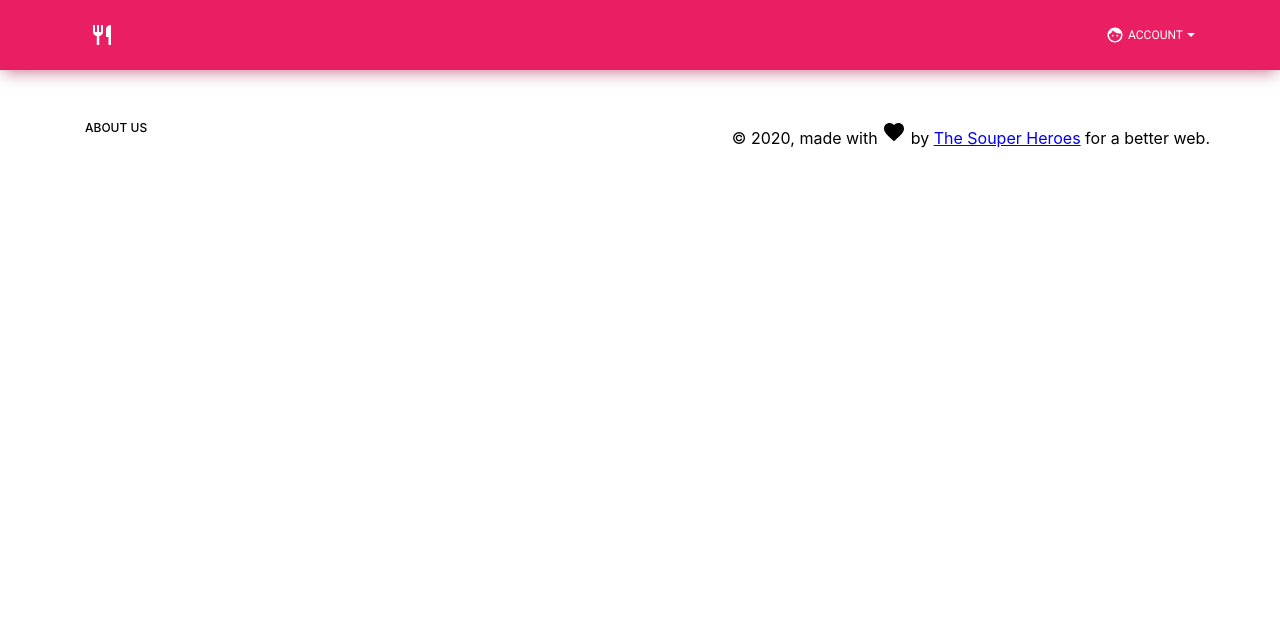
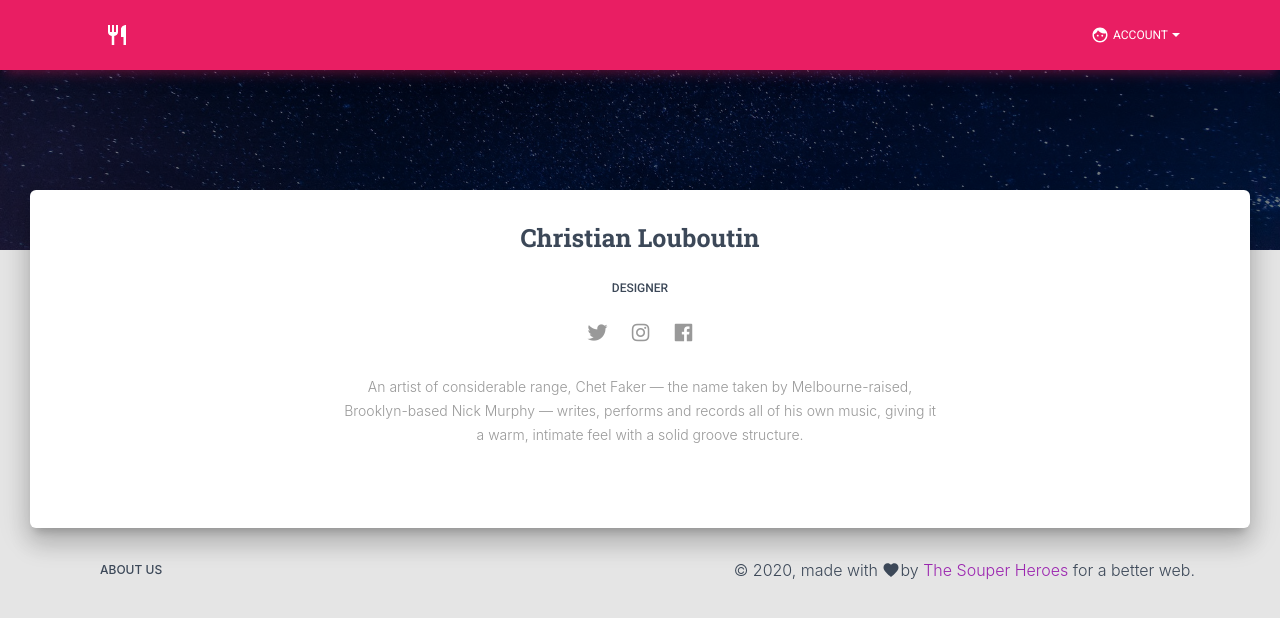
Before and after one commit to Souper-Heroes/souper-app-frontend, a React (Create React App) app: page / in a window 1280 px wide. Shown: the top 618 px of the page. Built offline with nearby package versions, Linux system fonts and the light colour scheme.

Commit message:
tidy up a few bits and create template for the views

```diff
--- a/public/index.html
+++ b/public/index.html
@@ -37,7 +37,7 @@
       work correctly both with client-side routing and a non-root public URL.
       Learn how to configure a non-root public URL by running `npm run build`.
     -->
-    <title>Material Kit React</title>
+    <title>Souper Heroes</title>
   </head>
   <body>
     <noscript> You need to enable JavaScript to run this app. </noscript>
--- a/src/App.js
+++ b/src/App.js
@@ -1,18 +1,22 @@
 import React, { useState } from 'react';
 import LoginPage from './components/Login/LoginPage';
 import RegisterPage from './components/Login/RegisterPage';
+import ItemListings from 'components/Items/ItemListings.js';
 import Page from './components/Page';
+import Header from 'components/Layout/Header.js';
+import HeaderLinks from 'components/Layout/HeaderLinks.js';
+import { Restaurant } from '@material-ui/icons';
+import SouperFooter from 'components/Layout/SouperFooter';
+import Parallax from 'components/MaterialKitComponents/Parallax/Parallax.js';
 import { BrowserRouter, Route, Switch } from 'react-router-dom';
 import './App.css';
 
 function App() {
-  const [registerInputs] = useState(
-    [
-      { id: 'first', label: 'Full Name', type: 'text', icon: 'face' },
-      { id: 'second', label: 'Email', type: 'email', icon: 'email' },
-      { id: 'third', label: 'Password', type: 'password', icon: 'lock' },
-    ]
-  );
+  const [registerInputs] = useState([
+    { id: 'first', label: 'Full Name', type: 'text', icon: 'face' },
+    { id: 'second', label: 'Email', type: 'email', icon: 'email' },
+    { id: 'third', label: 'Password', type: 'password', icon: 'lock' },
+  ]);
 
   return (
     <BrowserRouter>
@@ -24,7 +28,16 @@ function App() {
           <RegisterPage registerInputs={registerInputs} />
         </Route>
         <Route path='/'>
-          <Page />
+          <Header
+            brand={<Restaurant />}
+            color='rose'
+            leftLinks={''}
+            rightLinks={<HeaderLinks />}
+            fixed
+          />
+          <Parallax small filter image={require('assets/img/profile-bg.jpg')} />
+          <ItemListings />
+          <SouperFooter />
         </Route>
       </Switch>
     </BrowserRouter>
--- a/src/assets/jss/material-kit-react/components/parallaxStyle.js
+++ b/src/assets/jss/material-kit-react/components/parallaxStyle.js
@@ -1,35 +1,35 @@
 const parallaxStyle = {
   parallax: {
-    height: "90vh",
-    maxHeight: "1000px",
-    overflow: "hidden",
-    position: "relative",
-    backgroundPosition: "center center",
-    backgroundSize: "cover",
-    margin: "0",
-    padding: "0",
-    border: "0",
-    display: "flex",
-    alignItems: "center"
+    height: '90vh',
+    maxHeight: '1000px',
+    overflow: 'hidden',
+    position: 'relative',
+    backgroundPosition: 'center center',
+    backgroundSize: 'cover',
+    margin: '0',
+    padding: '0',
+    border: '0',
+    display: 'flex',
+    alignItems: 'center',
   },
   filter: {
-    "&:before": {
-      background: "rgba(0, 0, 0, 0.5)"
+    '&:before': {
+      background: 'rgba(0, 0, 0, 0.5)',
     },
-    "&:after,&:before": {
-      position: "absolute",
-      zIndex: "1",
-      width: "100%",
-      height: "100%",
-      display: "block",
-      left: "0",
-      top: "0",
-      content: "''"
-    }
+    '&:after,&:before': {
+      position: 'absolute',
+      zIndex: '1',
+      width: '100%',
+      height: '100%',
+      display: 'block',
+      left: '0',
+      top: '0',
+      content: "''",
+    },
   },
   small: {
-    height: "380px"
-  }
+    height: '250px',
+  },
 };
 
 export default parallaxStyle;
--- a/src/assets/jss/material-kit-react/views/profilePage.js
+++ b/src/assets/jss/material-kit-react/views/profilePage.js
@@ -1,62 +1,62 @@
-import { container, title } from "assets/jss/material-kit-react.js";
+import { container, title } from 'assets/jss/material-kit-react.js';
 
-import imagesStyle from "assets/jss/material-kit-react/imagesStyles.js";
+import imagesStyle from 'assets/jss/material-kit-react/imagesStyles.js';
 
 const profilePageStyle = {
   container,
   profile: {
-    textAlign: "center",
-    "& img": {
-      maxWidth: "160px",
-      width: "100%",
-      margin: "0 auto",
-      transform: "translate3d(0, -50%, 0)"
-    }
+    textAlign: 'center',
+    '& img': {
+      maxWidth: '160px',
+      width: '100%',
+      margin: '0 auto',
+      transform: 'translate3d(0, -50%, 0)',
+    },
   },
   description: {
-    margin: "1.071rem auto 0",
-    maxWidth: "600px",
-    color: "#999",
-    textAlign: "center !important"
+    margin: '1.071rem auto 0',
+    maxWidth: '600px',
+    color: '#999',
+    textAlign: 'center !important',
   },
   name: {
-    marginTop: "-80px"
+    marginTop: '0px',
   },
   ...imagesStyle,
   main: {
-    background: "#FFFFFF",
-    position: "relative",
-    zIndex: "3"
+    background: '#FFFFFF',
+    position: 'relative',
+    zIndex: '3',
   },
   mainRaised: {
-    margin: "-60px 30px 0px",
-    borderRadius: "6px",
+    margin: '-60px 30px 0px',
+    borderRadius: '6px',
     boxShadow:
-      "0 16px 24px 2px rgba(0, 0, 0, 0.14), 0 6px 30px 5px rgba(0, 0, 0, 0.12), 0 8px 10px -5px rgba(0, 0, 0, 0.2)"
+      '0 16px 24px 2px rgba(0, 0, 0, 0.14), 0 6px 30px 5px rgba(0, 0, 0, 0.12), 0 8px 10px -5px rgba(0, 0, 0, 0.2)',
   },
   title: {
     ...title,
-    display: "inline-block",
-    position: "relative",
-    marginTop: "30px",
-    minHeight: "32px",
-    textDecoration: "none"
+    display: 'inline-block',
+    position: 'relative',
+    marginTop: '30px',
+    minHeight: '32px',
+    textDecoration: 'none',
   },
   socials: {
-    marginTop: "0",
-    width: "100%",
-    transform: "none",
-    left: "0",
-    top: "0",
-    height: "100%",
-    lineHeight: "41px",
-    fontSize: "20px",
-    color: "#999"
+    marginTop: '0',
+    width: '100%',
+    transform: 'none',
+    left: '0',
+    top: '0',
+    height: '100%',
+    lineHeight: '41px',
+    fontSize: '20px',
+    color: '#999',
   },
   navWrapper: {
-    margin: "20px auto 50px auto",
-    textAlign: "center"
-  }
+    margin: '20px auto 50px auto',
+    textAlign: 'center',
+  },
 };
 
 export default profilePageStyle;
--- /dev/null
+++ b/src/components/Items/ItemListings.js
@@ -0,0 +1,60 @@
+import React from 'react';
+import classNames from 'classnames';
+import { makeStyles } from '@material-ui/core/styles';
+import GridContainer from 'components/MaterialKitComponents/Grid/GridContainer.js';
+import GridItem from 'components/MaterialKitComponents/Grid/GridItem.js';
+import Button from 'components/CustomButtons/Button.js';
+
+import styles from 'assets/jss/material-kit-react/views/profilePage.js';
+import profile from 'assets/img/faces/christian.jpg';
+
+const useStyles = makeStyles(styles);
+
+function Page() {
+  const classes = useStyles();
+  return (
+    <div className={classNames(classes.main, classes.mainRaised)}>
+      <div>
+        <div className={classes.container}>
+          <GridContainer justify='center'>
+            <GridItem xs={12} sm={12} md={6}>
+              <div className={classes.profile}>
+                <div className={classes.name}>
+                  <h3 className={classes.title}>Christian Louboutin</h3>
+                  <h6>DESIGNER</h6>
+                  <Button justIcon link className={classes.margin5}>
+                    <i className={'fab fa-twitter'} />
+                  </Button>
+                  <Button justIcon link className={classes.margin5}>
+                    <i className={'fab fa-instagram'} />
+                  </Button>
+                  <Button justIcon link className={classes.margin5}>
+                    <i className={'fab fa-facebook'} />
+                  </Button>
+                </div>
+              </div>
+            </GridItem>
+          </GridContainer>
+          <div className={classes.description}>
+            <p>
+              An artist of considerable range, Chet Faker — the name taken by
+              Melbourne-raised, Brooklyn-based Nick Murphy — writes, performs
+              and records all of his own music, giving it a warm, intimate feel
+              with a solid groove structure.{' '}
+            </p>
+          </div>
+          <GridContainer justify='center'>
+            <GridItem
+              xs={12}
+              sm={12}
+              md={8}
+              className={classes.navWrapper}
+            ></GridItem>
+          </GridContainer>
+        </div>
+      </div>
+    </div>
+  );
+}
+
+export default Page;
--- a/src/components/Login/RegisterPage.js
+++ b/src/components/Login/RegisterPage.js
@@ -20,8 +20,8 @@ import CardBody from 'components/MaterialKitComponents/Card/CardBody.js';
 import CardHeader from 'components/MaterialKitComponents/Card/CardHeader.js';
 import CardFooter from 'components/MaterialKitComponents/Card/CardFooter.js';
 import CustomInput from 'components/MaterialKitComponents/CustomInput/CustomInput.js';
-import CheckboxGeneric from 'components/layout/CheckboxGeneric.js';
-import SouperFooter from 'components/layout/SouperFooter.js';
+import CheckboxGeneric from 'components/Layout/CheckboxGeneric.js';
+import SouperFooter from 'components/Layout/SouperFooter.js';
 
 import styles from 'assets/jss/material-kit-react/views/loginPage.js';
 
--- a/src/components/Page.js
+++ b/src/components/Page.js
@@ -1,9 +1,9 @@
 
 import React from 'react';
-import Header from 'components/layout/Header.js';
-import HeaderLinks from 'components/layout/HeaderLinks.js';
+import Header from 'components/Layout/Header.js';
+import HeaderLinks from 'components/Layout/HeaderLinks.js';
 import { Restaurant } from '@material-ui/icons';
-import SouperFooter from 'components/layout/SouperFooter';
+import SouperFooter from 'components/Layout/SouperFooter';
 
 function Page() {
   return (
--- a/src/components/layout/SouperFooter.js
+++ b/src/components/layout/SouperFooter.js
@@ -6,33 +6,37 @@ import styles from '../../assets/jss/material-kit-react/components/footerStyle.j
 // nodejs library that concatenates classes
 //import classNames from "classnames";
 //import { List, ListItem } from "@material-ui/core";
-import { makeStyles } from "@material-ui/core/styles";
+import { makeStyles } from '@material-ui/core/styles';
 
 // @material-ui/icons
-import Favorite from "@material-ui/icons/Favorite";
+import Favorite from '@material-ui/icons/Favorite';
 const useStyles = makeStyles(styles);
 
-
 function SouperFooter() {
-    const classes = useStyles();
-    return <footer className={classes.footer}>
-      <div className={classes.container} >
+  const classes = useStyles();
+  return (
+    <footer className={classes.footer}>
+      <div className={classes.container}>
         <div className={classes.left}>
-            <a
-                href="#ADD_ABOUT_PAGE_HERE"
-                className={classes.block}
-                target="_blank"
-            >About us</a>
+          <a
+            href='#ADD_ABOUT_PAGE_HERE'
+            className={classes.block}
+            target='_blank'
+          >
+            About us
+          </a>
         </div>
         <div className={classes.right}>
-            &copy; {1900 + new Date().getYear()}, made with{" "}
-            <Favorite  /> by{" "}
-            <a
-                href="https://github.com/Souper-Heroes"
-                target="_blank"
-            >The Souper Heroes</a>{" "}for a better web.
+          &copy; {1900 + new Date().getYear()}, made with{' '}
+          <Favorite className={classes.icon} />
+          by{' '}
+          <a href='https://github.com/Souper-Heroes' target='_blank'>
+            The Souper Heroes
+          </a>{' '}
+          for a better web.
         </div>
       </div>
     </footer>
+  );
 }
 export default SouperFooter;
--- a/src/index.js
+++ b/src/index.js
@@ -3,7 +3,7 @@
 // import { createBrowserHistory } from "history";
 // import { Router, Route, Switch } from "react-router-dom";
 
-// import "assets/scss/material-kit-react.scss?v=1.9.0";
+import 'assets/scss/material-kit-react.scss?v=1.9.0';
 
 // // pages for this product
 // import Components from "views/Components/Components.js";
```
